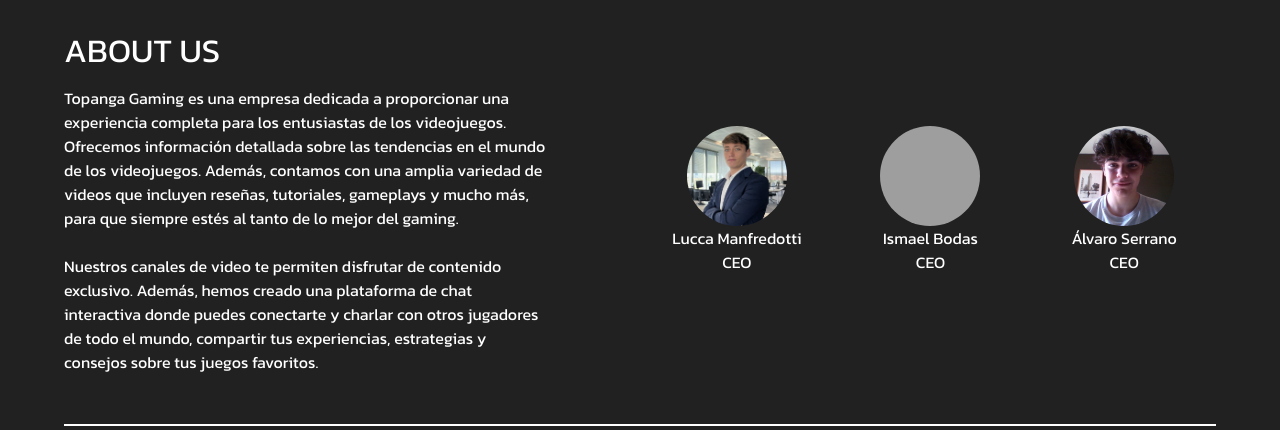
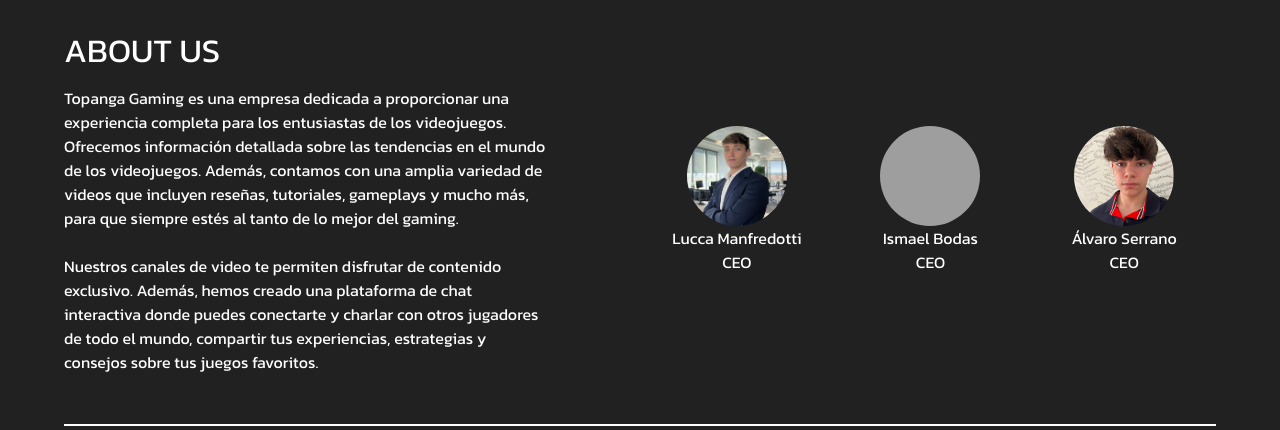
Before and after one commit to ismaelbd042/Topanga-Gaming, a PHP site: page /g/about_us/about_us.php in a window 1280 px wide. Shown: the part 70-500 px from the top of the page. Run offline with PHP 8.4, Linux system fonts and the light colour scheme; grey boxes are pictures that could not be loaded.

Commit message:
Actualizo about us, mi foto y mapas

```diff
--- a/about_us/about_us.php
+++ b/about_us/about_us.php
@@ -149,7 +149,7 @@
         }
 
         .tamano_letra_formulario {
-            width: 1000px;
+            /* width: 1000px; */
             padding-right: 62px;
             /* border: solid 1px; */
         }
@@ -283,7 +283,7 @@
                     <span>CEO</span>
                 </div>
                 <div class="info_sobre_nosotros">
-                    <div class="img_nosotros"><img src="../img/Fotos Nosotros/alvaroFoto.png" alt=""></div>
+                    <div class="img_nosotros"><img src="../img/Fotos Nosotros/alvaro.png" alt=""></div>
                     <span>Álvaro Serrano</span>
                     <span>CEO</span>
                 </div>
```
Also changed, not shown: mapas/mapas.php (+10 -1 lines), img/FotoFondoAboutUs.png (added), img/FotoFondoGris.png (added), img/FotoFondoPlanosMapas.png (added), img/Fotos Nosotros/alvaro.png (added), img/Fotos Nosotros/alvaroFoto.png (deleted).
